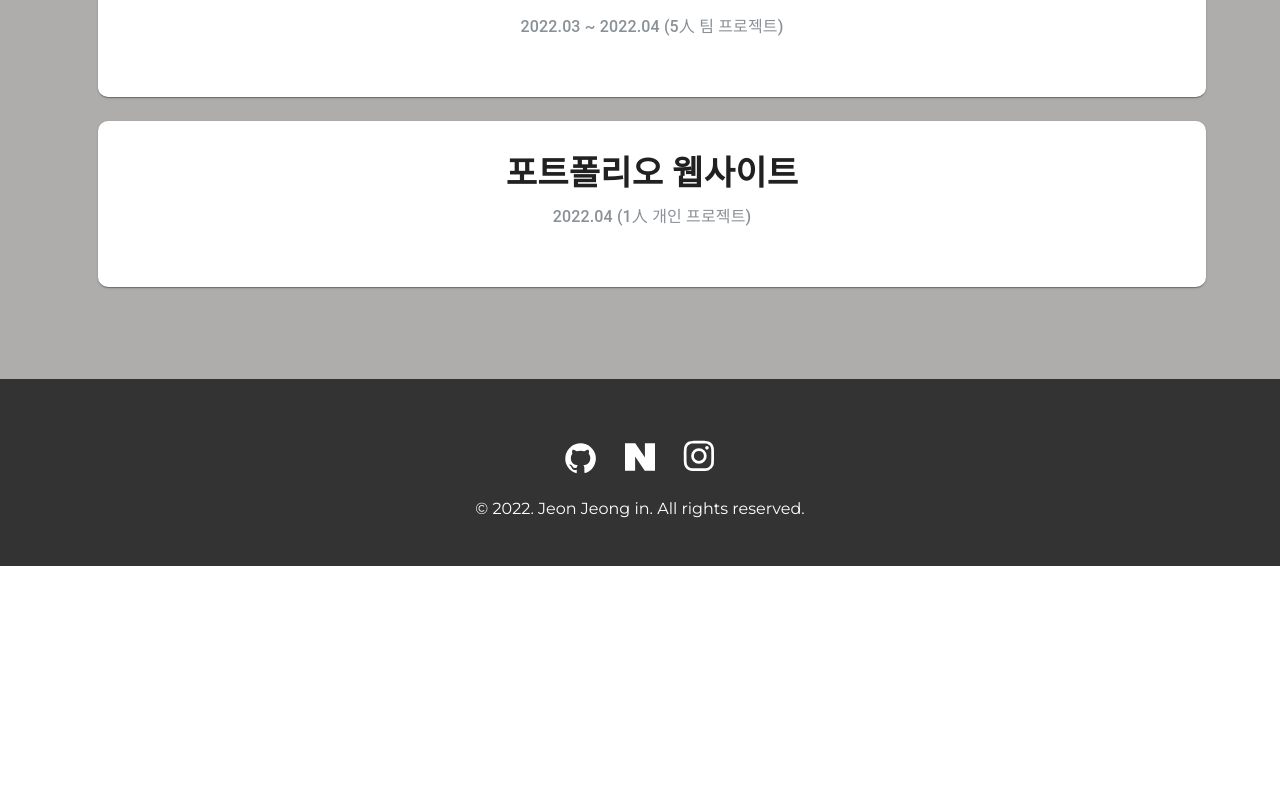
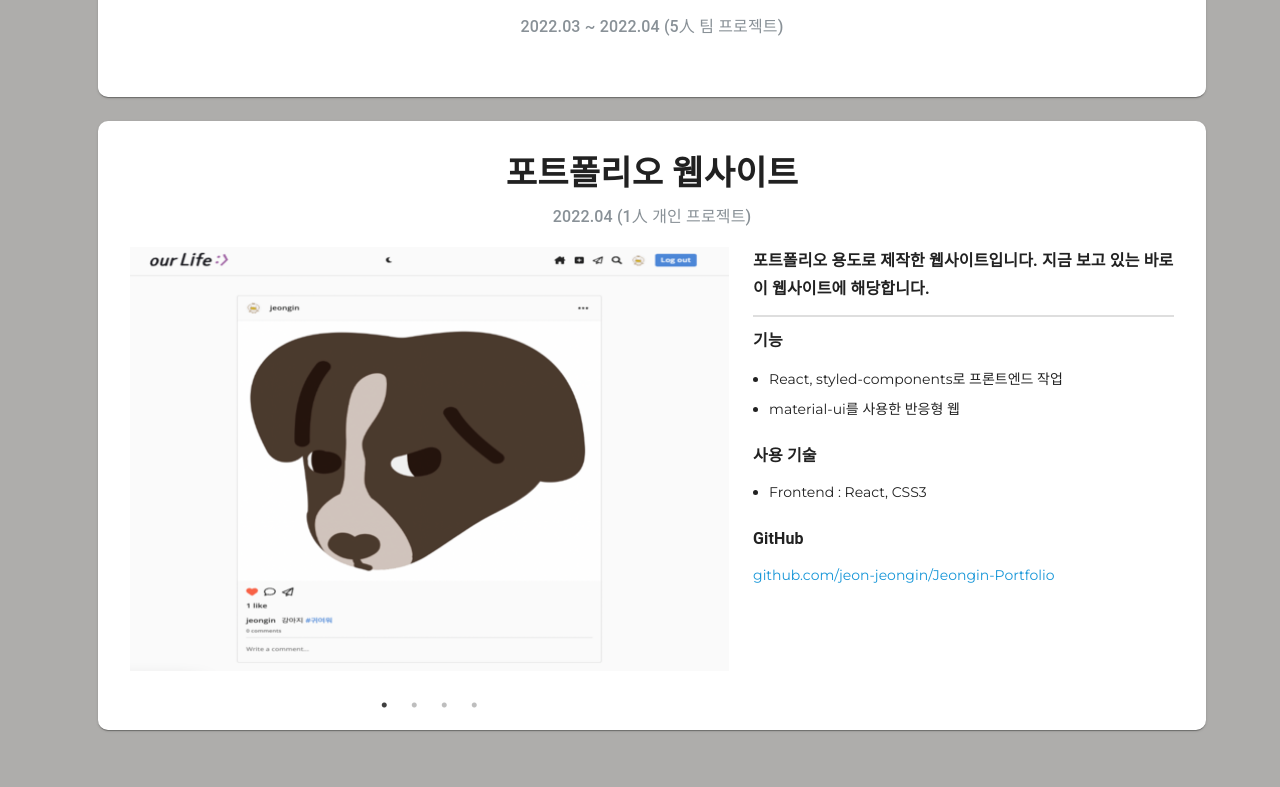
Before and after one commit to jeon-jeongin/Jeongin-Portfolio, a React (Create React App) app: page / in a window 1280 px wide. Shown: the part 5753-6540 px from the top of the page. Before the commit the page ends 6319 px from the top, so only its background shows below. Built offline with nearby package versions, Linux system fonts and the light colour scheme.

Commit message:
ADD portfolio layout

```diff
--- a/src/components/Footer.js
+++ b/src/components/Footer.js
@@ -18,7 +18,7 @@ function Footer() {
                 </a>
             </FooterContainer>
             <FooterContent>
-                © 2022. Jeon Jeong in. All rights reserved.
+                © 2022. Jeon Jeong In. All rights reserved.
             </FooterContent>
         </div>
     )
--- /dev/null
+++ b/src/components/Project/Portfolio.js
@@ -0,0 +1,69 @@
+import { Grid } from "@material-ui/core";
+import Slider from "react-slick/lib/slider";
+import { ContentDetail, Contents, Images, ProjectDay, ProjectsContaienr, ProjectSub, ProjectTitile, Url } from "../shared/ProjectComponents";
+import main from '../../images/ourlife/main.png';
+import login from '../../images/ourlife/login.png';
+import signup from '../../images/ourlife/signup.png';
+import mypage from '../../images/ourlife/mypage.png';
+import "slick-carousel/slick/slick.css";
+import "slick-carousel/slick/slick-theme.css";
+import { UnderLine } from "../shared/Shared";
+
+function Portfolio() {
+    const settings = {
+        dots: true,
+        infinite: true,
+        speed: 500,
+        slidesToShow: 1,
+        slidesToScroll: 1
+    };
+    return (
+        <ProjectsContaienr>
+            <ProjectTitile variant="h4">
+                포트폴리오 웹사이트
+            </ProjectTitile>
+            <ProjectDay variant="subtitle1">
+                2022.04 (1人 개인 프로젝트)
+            </ProjectDay>
+            <Grid container spacing={3}>
+                <Grid item md={7} sm={12} xs={12} style={{ margin: '0 auto' }}>
+                    <Slider {...settings}>
+                        <div>
+                            <Images src={main} alt="메인 홈" />
+                        </div>
+                        <div>
+                            <Images src={login} alt="로그인 페이지" />
+                        </div>
+                        <div>
+                            <Images src={signup} alt="회원 가입 페이지" />
+                        </div>
+                        <div>
+                            <Images src={mypage} alt="마이 페이지" />
+                        </div>
+                    </Slider>
+                </Grid>
+                <Grid item md={5} sm={12} xs={12} style={{ margin: '0 auto' }}>
+                    <ProjectSub variant="subtitle1">
+                        포트폴리오 용도로 제작한 웹사이트입니다. 지금 보고 있는 바로 이 웹사이트에 해당합니다.
+                    </ProjectSub>
+                    <UnderLine />
+                    <ProjectSub variant="subtitle1">기능</ProjectSub>
+                    <Contents>
+                        <ContentDetail>React, styled-components로 프론트엔드 작업</ContentDetail>
+                        <ContentDetail>material-ui를 사용한 반응형 웹</ContentDetail>
+                    </Contents>
+                    <ProjectSub variant="subtitle1">사용 기술</ProjectSub>
+                    <Contents>
+                        <ContentDetail>Frontend : React, CSS3</ContentDetail>
+                    </Contents>
+                    <ProjectSub variant="subtitle1">GitHub</ProjectSub>
+                    <a href="https://github.com/jeon-jeongin/Jeongin-Portfolio" target='_blank' rel="noreferrer">
+                        <Url>github.com/jeon-jeongin/Jeongin-Portfolio</Url>
+                    </a>
+                </Grid>
+            </Grid>
+        </ProjectsContaienr>
+    )
+}
+
+export default Portfolio;
--- a/src/components/Projects.js
+++ b/src/components/Projects.js
@@ -6,6 +6,7 @@ import { ProjectDay, ProjectsContaienr, ProjectTitile } from "./shared/ProjectCo
 import Modri from "./Project/Modri";
 import OurGoods from "./Project/OurGoods";
 import OurLife from "./Project/OurLife";
+import Portfolio from "./Project/Portfolio";
 
 function Projects() {
     return (
@@ -37,14 +38,7 @@ function Projects() {
                         </ProjectsContaienr>
                     </Grid>
                     <Grid item md={12} sm={12} xs={12} style={{ margin: '0 auto' }}>
-                        <ProjectsContaienr>
-                            <ProjectTitile variant="h4">
-                                포트폴리오 웹사이트
-                            </ProjectTitile>
-                            <ProjectDay variant="subtitle1">
-                                2022.04 (1人 개인 프로젝트)
-                            </ProjectDay>
-                        </ProjectsContaienr>
+                        <Portfolio />
                     </Grid>
                 </SkillsContainers>
             </SharedContainer>
```
